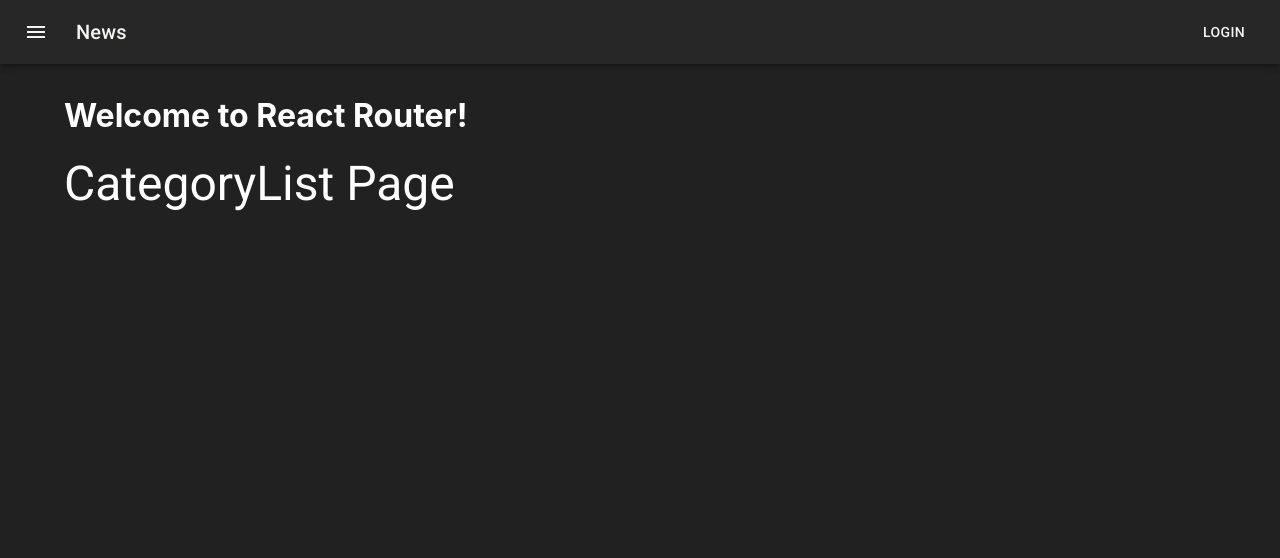
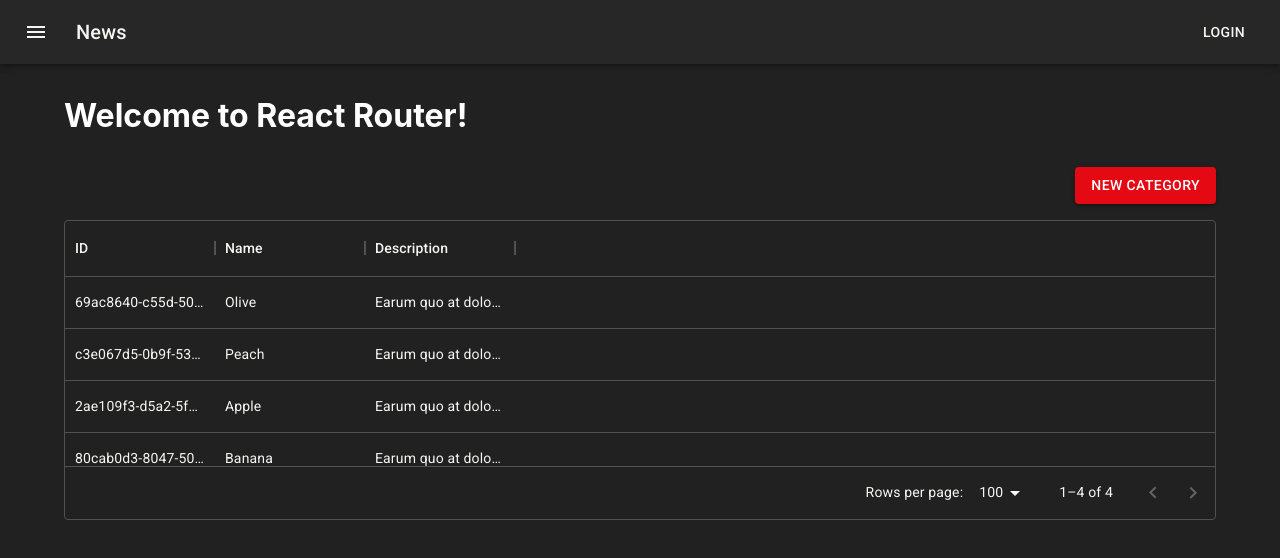
Before and after one commit to Alpiona/codeflix-admin-react, a React (Create React App) app: page / in a window 1280 px wide. Shown: the top 558 px of the page. Built offline with nearby package versions, Linux system fonts and the light colour scheme.

Commit message:
Add datagrid

```diff
--- a/package.json
+++ b/package.json
@@ -7,6 +7,7 @@
     "@emotion/styled": "^11.10.5",
     "@mui/icons-material": "^5.10.9",
     "@mui/material": "^5.10.12",
+    "@mui/x-data-grid": "^5.17.10",
     "@reduxjs/toolkit": "^1.9.0",
     "@testing-library/jest-dom": "^5.16.5",
     "@testing-library/react": "^13.4.0",
--- a/src/features/categories/ListCategory.tsx
+++ b/src/features/categories/ListCategory.tsx
@@ -1,9 +1,47 @@
-import { Box, Typography } from "@mui/material";
+import { Box, Button, Typography } from "@mui/material";
+import { Link } from "react-router-dom";
+import { useAppSelector } from "../../app/hooks";
+import { selectCategories } from "./categorySlice";
+import { DataGrid, GridColDef, GridRowsProp } from "@mui/x-data-grid";
 
-export const CategoryList = () => (
-  <Box>
-    <Typography variant="h3" component="h1">
-      CategoryList Page
-    </Typography>
-  </Box>
-)
+export const CategoryList = () => {
+  const categories = useAppSelector(selectCategories)
+
+  const rows: GridRowsProp = categories.map((category) => ({
+    id: category.id,
+    name: category.name,
+    description: category.description
+  }))
+
+  const columns: GridColDef[] = [
+    {field:"id", headerName: "ID", width:150},
+    {field:"name", headerName: "Name", width:150},
+    {field:"description", headerName: "Description", width:150},
+  ]
+
+  return (
+    <Box maxWidth="lg" sx={{mt:4, mb:4}}>
+      <Box display="flex" justifyContent="flex-end">
+        <Button
+          variant="contained"
+          color="secondary"
+          component={Link}
+          to="/category/create"
+          style={{marginBottom: "1rem"}}
+        >
+          New Category
+        </Button>
+      </Box>
+
+      <div style={{ height: 300, width: "100%"}}>
+        <DataGrid
+          rows={rows}
+          columns={columns}
+        />
+      </div>
+
+      {/* {categories.map((category) => (
+        <Typography key={category.id}>{category.name}</Typography>
+      ))} */}
+    </Box>
+  )}
--- a/src/features/categories/categorySlice.ts
+++ b/src/features/categories/categorySlice.ts
@@ -1,4 +1,5 @@
 import { createSlice } from "@reduxjs/toolkit";
+import { RootState } from "../../app/store";
 
 interface Category {
   id: string;
@@ -38,4 +39,6 @@
   }
 })
 
+export const selectCategories = (state: RootState) => state.categories
+
 export default categoriesSlice.reducer
```
Also changed, not shown: 1 other file (tests, documents, lock files or other folders).
